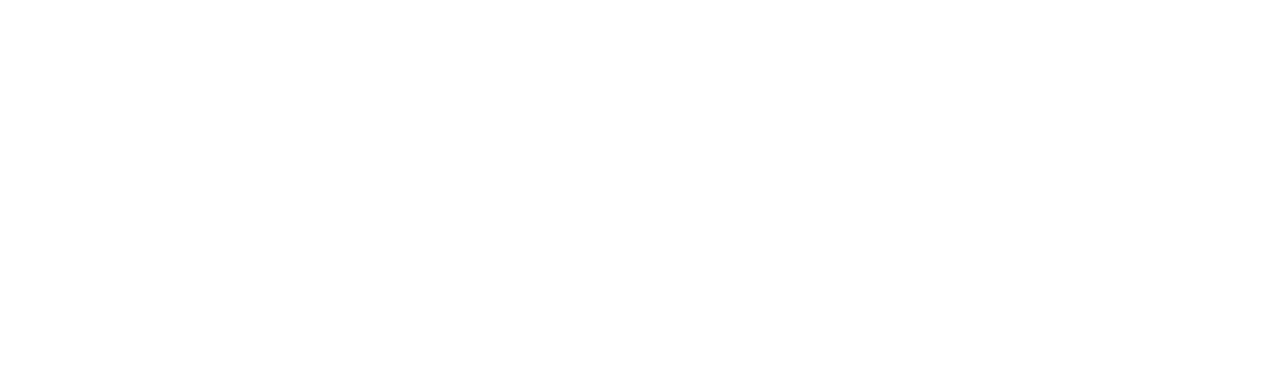
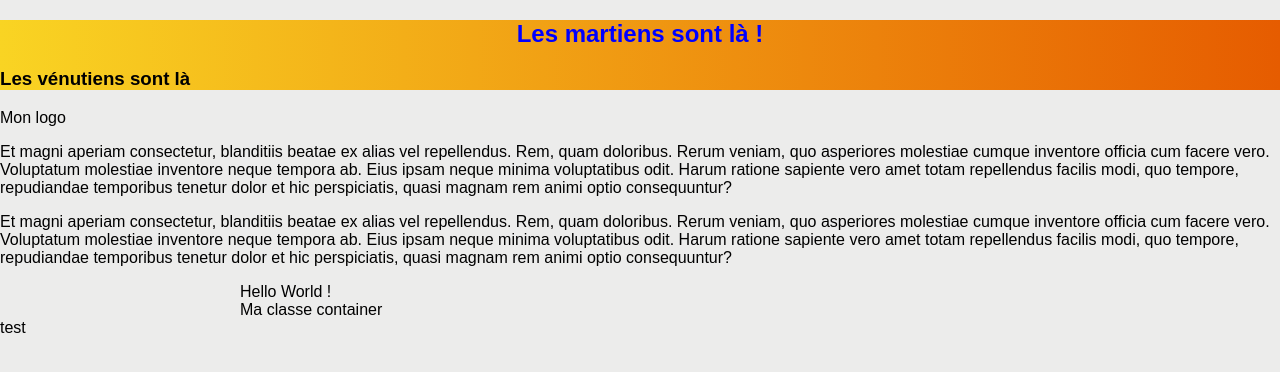
Before and after one commit to FlorianLeBodic/PGRM-JS, a plain HTML site: page index.html in a window 1280 px wide. Drawn offline with Linux system fonts and the light colour scheme.

Commit message:
module 16 - 17 - manipulation du DOM

```diff
--- a/index.html
+++ b/index.html
@@ -5,18 +5,48 @@
     <meta charset="UTF-8">
     <meta http-equiv="X-UA-Compatible" content="IE=edge">
     <meta name="viewport" content="width=device-width, initial-scale=1.0">
-    <title>Les boîtes de dialogue</title>
+    <link rel="stylesheet" type="text/css" href="style.css" />
+    <title>Formation JS</title>
 </head>
 
 <body>
+
+    <header>
+        <h2>Les martiens sont là !</h2>
+        <h3>Les vénutiens sont là </h3>
+    </header>
+
+    <div id="logo">Mon logo</div>
+
+    <h1>Mon titre</h1>
+
+    <p>
+        Et magni aperiam consectetur, blanditiis beatae ex alias vel repellendus. Rem, quam doloribus. Rerum veniam, quo
+        asperiores molestiae cumque inventore officia cum facere vero. Voluptatum molestiae inventore neque tempora ab.
+        Eius ipsam neque minima voluptatibus odit. Harum ratione sapiente vero amet totam repellendus facilis modi, quo
+        tempore, repudiandae temporibus tenetur dolor et hic perspiciatis, quasi magnam rem animi optio consequuntur?
+    </p>
+
+    <p>
+        Et magni aperiam consectetur, blanditiis beatae ex alias vel repellendus. Rem, quam doloribus. Rerum veniam, quo
+        asperiores molestiae cumque inventore officia cum facere vero. Voluptatum molestiae inventore neque tempora ab.
+        Eius ipsam neque minima voluptatibus odit. Harum ratione sapiente vero amet totam repellendus facilis modi, quo
+        tempore, repudiandae temporibus tenetur dolor et hic perspiciatis, quasi magnam rem animi optio consequuntur?
+    </p>
+
+    <div class="container">
+        Ma classe container
+    </div>
+
+
     <!-- <script src="exemple.js"></script> -->
     <!-- <script src="exemple2.js"></script> -->
     <!-- <script src="exemple3.js"></script> -->
     <!-- <script src="exemple4.js"></script> -->
     <!-- <script src="exemple5.js"></script> -->
-
+    <!-- <script src="exemple7.js"></script> -->
     <!-- <script src="tpCalculatrice.js"></script> -->
-    <script src="exemple7.js"></script>
+    <script src="exemple8.js"></script>
 </body>
 
 </html>
--- /dev/null
+++ b/style.css
@@ -0,0 +1,25 @@
+html,
+body {
+    padding: 0;
+    margin: 0;
+    font-family: arial;
+    background-color: #ececeb;
+}
+
+/* header {
+    background-color: #c9d1d3;
+    text-align: center;
+    padding: 15px;
+    color: white;
+} */
+
+.container {
+    width: 800px;
+    margin: 0 auto;
+}
+
+.ma_class {
+    background: #e65c00;
+    background: -webkit-linear-gradient(to right, #F9D423, #e65c00);
+    background: linear-gradient(to right, #F9D423, #e65c00);
+}
```
